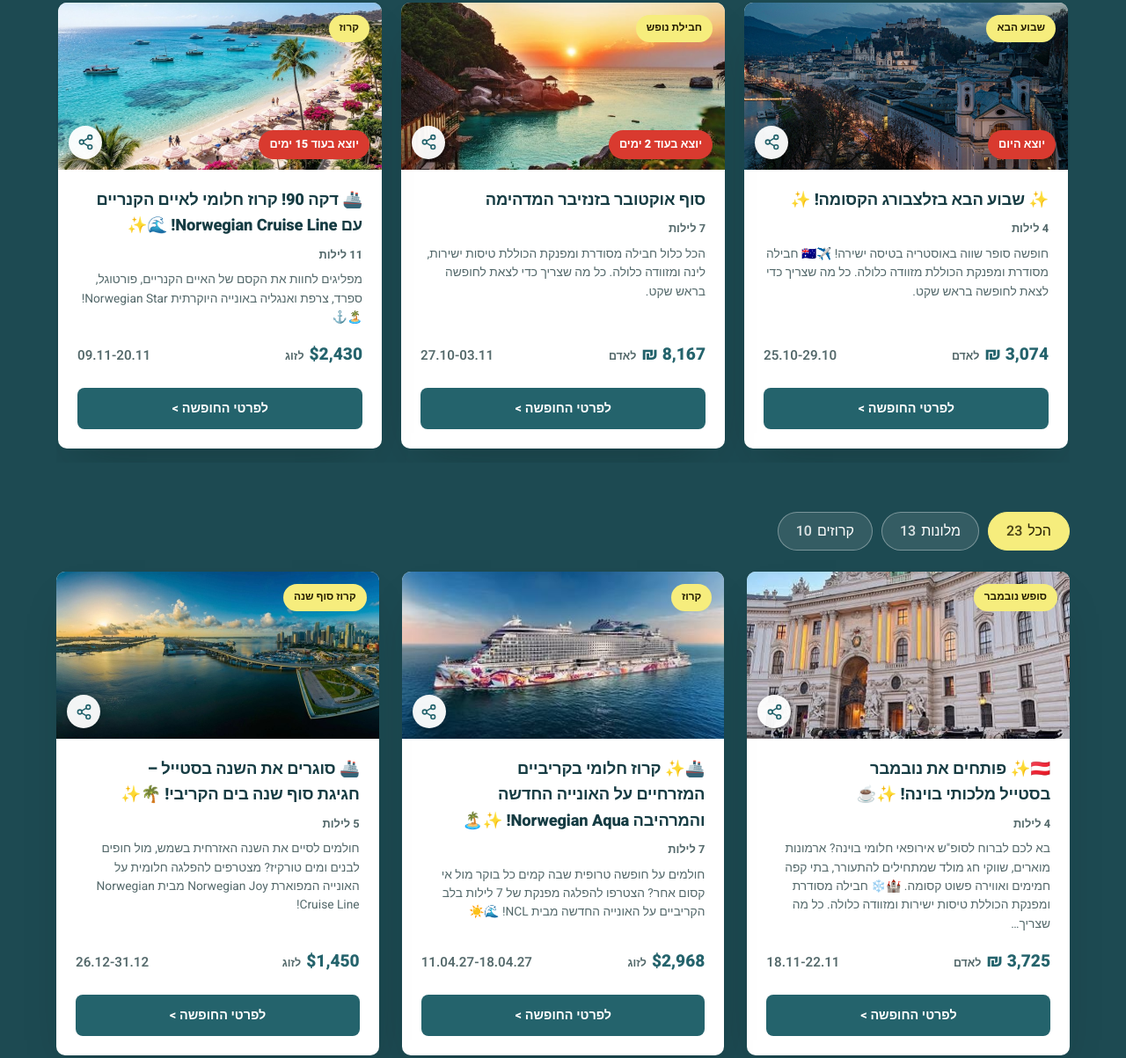
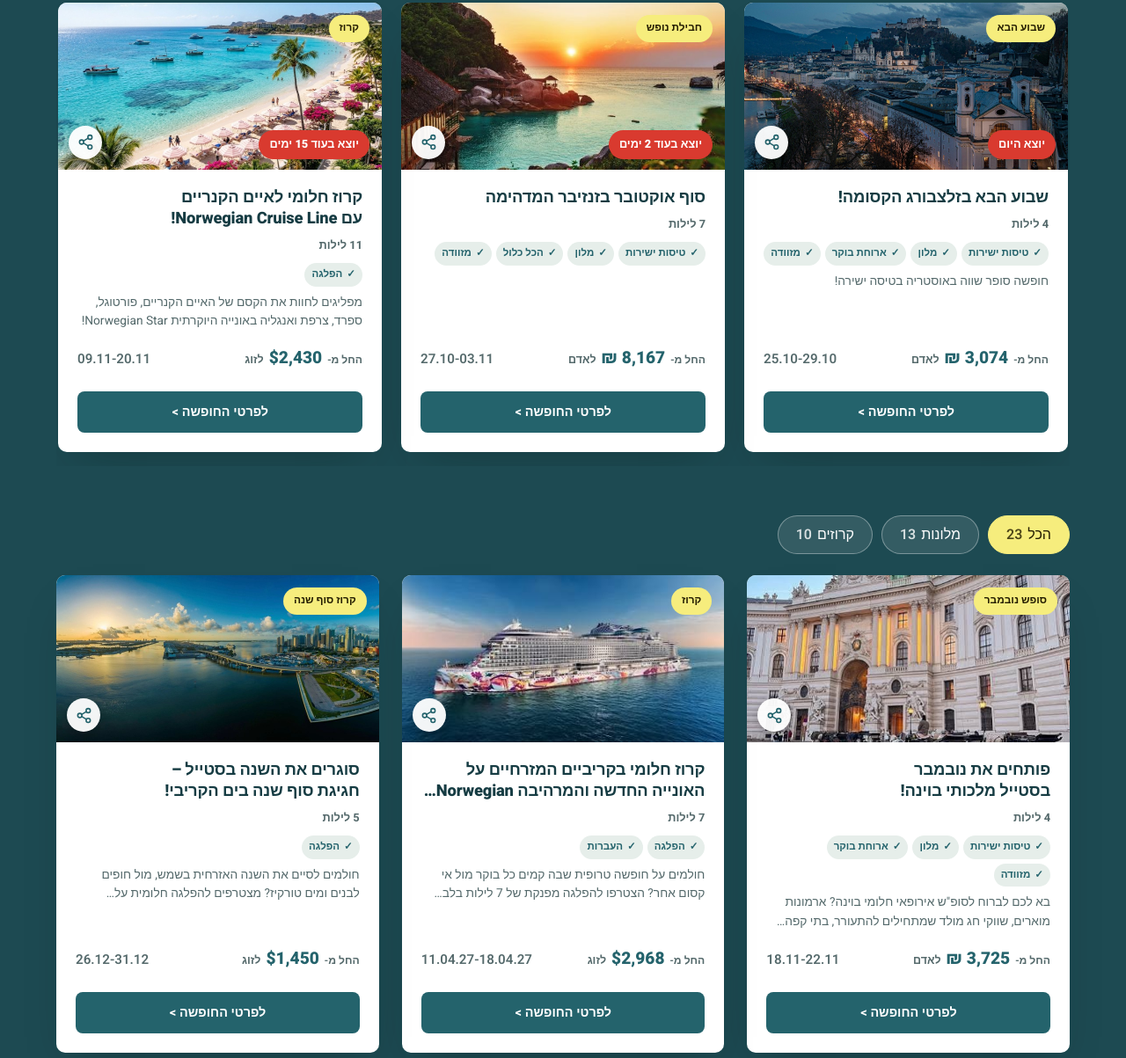
Before and after one commit to ifamorovitz-hue/moroshabat, a plain HTML site: page index.html in a window 1280 px wide. Shown: the part 1110-2313 px from the top of the page at 88% size. Drawn offline with Linux system fonts and the light colour scheme.

Commit message:
כרטיסי חבילות אחידים: כותרות בלי אימוג'י, תגיות "מה כלול", "החל מ-", תיאור קצר וטעינה עצלה של תמונות (מקומי)
Co-Authored-By: Claude Sonnet 5.5 <noreply@anthropic.com>

```diff
--- a/index.html
+++ b/index.html
@@ -246,8 +246,12 @@
   .pkg-body{ display:flex; flex-direction:column; gap:8px; padding:20px 22px 22px; flex:1; }
   .pkg-body h3{ color:var(--text); font-size:1.15rem; font-weight:800; }
   .pkg-meta{ color:var(--muted); font-size:.8rem; font-weight:700; }
-  .pkg-desc{ color:var(--muted); font-size:.86rem; line-height:1.55; }
-  @media (max-width:620px){ .pkg-desc{ display:-webkit-box; -webkit-line-clamp:3; -webkit-box-orient:vertical; overflow:hidden; } }
+  .pkg-body h3{ display:-webkit-box; -webkit-line-clamp:2; -webkit-box-orient:vertical; overflow:hidden; line-height:1.3; }
+  .pkg-incl{ display:flex; flex-wrap:wrap; gap:5px; margin:2px 0 0; padding:0; list-style:none; }
+  .pkg-incl li{ background:var(--mint); color:var(--teal-dark); font-size:.72rem; font-weight:700; padding:4px 8px; border-radius:99px; white-space:nowrap; }
+  .pkg-incl li::before{ content:'✓'; margin-inline-end:5px; font-weight:800; }
+  .pkg-from{ color:var(--muted); font-size:.76rem; font-weight:600; }
+  .pkg-desc{ color:var(--muted); font-size:.86rem; line-height:1.55; display:-webkit-box; -webkit-line-clamp:2; -webkit-box-orient:vertical; overflow:hidden; }
   .pkg-price-row{ display:flex; align-items:baseline; justify-content:space-between; gap:10px; margin-top:auto; padding-top:8px; }
   .pkg-price-wrap{ display:flex; align-items:baseline; gap:6px; }
   .pkg-price{ color:var(--teal-dark); font-size:1.2rem; font-weight:800; }
@@ -692,6 +696,15 @@
     name = String(name).slice(0, 50);
     if (window.umami && typeof window.umami.track === 'function') window.umami.track(name);
     else if (started) queue.push(name);
+  };
+  var EMOJI_RE = /[\u{1F000}-\u{1FAFF}\u{2300}-\u{23FF}\u{2600}-\u{27BF}\u{2B00}-\u{2BFF}\u{FE0F}\u{200D}\u{20E3}]/gu;
+  window.moroStripEmoji = function(str){
+    return String(str == null ? '' : str).replace(EMOJI_RE, '').replace(/[ \t]{2,}/g, ' ').replace(/[ \t]+\n/g, '\n').trim();
+  };
+  window.moroCleanTitle = function(t){
+    t = window.moroStripEmoji(t);
+    t = t.replace(/^\s*דקה\s*90\s*[!:.\-–]*\s*/, '').replace(/^[\s!.:\-–]+/, '').replace(/[\s!]*!+\s*$/, '!').trim();
+    return t;
   };
   window.moroInitAnalytics = function(id){
     if (started || !id || isAdminDevice()) return;
@@ -1209,7 +1222,7 @@
   var current = null, lastFocus = null;
   function dealUrl(id){ return location.origin + location.pathname + '?deal=' + encodeURIComponent(id); }
   function dealText(d){
-    var bits = [d.title];
+    var bits = [window.moroCleanTitle(d.title) || d.title];
     if (d.dates) bits.push(d.dates);
     if (d.price) bits.push('החל מ-' + d.price + (d.priceNote ? ' ' + d.priceNote : ''));
     return bits.join(' | ');
@@ -1876,21 +1889,44 @@
     var pkgLoading = document.getElementById('pkgLoading');
 
     var SHARE_ICON = '<svg viewBox="0 0 24 24" fill="none" stroke="currentColor" stroke-width="2" stroke-linecap="round" stroke-linejoin="round" aria-hidden="true"><circle cx="18" cy="5" r="3"/><circle cx="6" cy="12" r="3"/><circle cx="18" cy="19" r="3"/><path d="M8.6 13.5l6.8 4M15.4 6.5l-6.8 4"/></svg>';
+    var BOILER_RE = /חבילה מסודרת ומפנקת הכוללת[^.]*\.\s*כל מה שצריך כדי לצאת לחופשה בראש שקט\.?/;
+    function cardBlurb(d){
+      var t = window.moroStripEmoji(d.cardDesc || '');
+      var cut = t.replace(BOILER_RE, '').replace(/\s{2,}/g, ' ').trim();
+      if (cut.length >= 25) return cut;
+      return cardIncludes(d).length ? '' : t;
+    }
+    function cardIncludes(d){
+      var t = window.moroStripEmoji([d.title, d.cardDesc, d.desc].join(' \n '));
+      var out = [];
+      if (dealKind(d) === 'cruise' || /הפלגה|קרוז/.test(t)) out.push('הפלגה');
+      if (/טיסות?\s+ישירות|טיסה\s+ישירה/.test(t)) out.push('טיסות ישירות'); else if (/טיסות?\b/.test(t)) out.push('טיסות');
+      if (/מלון|לינה/.test(t)) out.push('מלון');
+      if (/ארוחת\s+בוקר|ארוחות\s+בוקר|א\.\s?בוקר/.test(t)) out.push('ארוחת בוקר');
+      if (/הכל\s+כלול|פנסיון/.test(t)) out.push('הכל כלול');
+      if (/מזוודה/.test(t)) out.push('מזוודה');
+      if (/העברות/.test(t)) out.push('העברות');
+      return out.slice(0, 4);
+    }
     function renderPkgCard(d, opts){
       opts = opts || {};
       var article = document.createElement('article');
       article.className = 'pkg-card';
+      var shownTitle = window.moroCleanTitle(d.title) || d.title;
+      var incl = cardIncludes(d);
       article.innerHTML =
         '<div class="pkg-media">' +
-          '<img src="' + escapeHtml(d.image) + '" alt="' + escapeHtml(d.imageAlt || d.title) + '">' +
-          '<span class="pkg-tag">' + escapeHtml(d.tag) + '</span>' +
+          '<img src="' + escapeHtml(d.image) + '" alt="' + escapeHtml(d.imageAlt || shownTitle) + '" loading="lazy">' +
+          '<span class="pkg-tag">' + escapeHtml(window.moroStripEmoji(d.tag)) + '</span>' +
         '</div>' +
         '<div class="pkg-body">' +
-          '<h3>' + escapeHtml(d.title) + '</h3>' +
+          '<h3>' + escapeHtml(shownTitle) + '</h3>' +
           '<p class="pkg-meta">' + escapeHtml(d.meta) + '</p>' +
-          '<p class="pkg-desc">' + escapeHtmlNl(d.cardDesc) + '</p>' +
+          (incl.length ? '<ul class="pkg-incl" aria-label="מה כלול">' + incl.map(function(x){ return '<li>' + escapeHtml(x) + '</li>'; }).join('') + '</ul>' : '') +
+          (cardBlurb(d) ? '<p class="pkg-desc">' + escapeHtmlNl(cardBlurb(d)) + '</p>' : '') +
           '<div class="pkg-price-row">' +
             '<span class="pkg-price-wrap">' +
+              '<span class="pkg-from">החל מ-</span>' +
               '<span class="pkg-price">' + escapeHtml(d.price) + '</span>' +
               '<span class="pkg-price-note">' + escapeHtml(d.priceNote) + '</span>' +
             '</span>' +
@@ -1905,7 +1941,7 @@
       }
       var shareBtn = document.createElement('button');
       shareBtn.type = 'button'; shareBtn.className = 'pkg-share-btn';
-      shareBtn.setAttribute('data-share-deal', d.id); shareBtn.setAttribute('aria-label', 'שיתוף החבילה: ' + d.title);
+      shareBtn.setAttribute('data-share-deal', d.id); shareBtn.setAttribute('aria-label', 'שיתוף החבילה: ' + shownTitle);
       shareBtn.innerHTML = SHARE_ICON;
       article.querySelector('.pkg-media').appendChild(shareBtn);
       if (editModeActive) {
@@ -2030,7 +2066,7 @@
 
       var body = '';
       body += '<span class="deal-modal-tag">' + escapeHtml(d.tag) + '</span>';
-      body += '<h3>' + escapeHtml(d.title) + '</h3>';
+      body += '<h3>' + escapeHtml(window.moroCleanTitle(d.title) || d.title) + '</h3>';
       body += '<p class="deal-modal-dates"><bdi dir="ltr">' + escapeHtml(d.dates) + '</bdi></p>';
       body += '<p class="deal-modal-desc">' + escapeHtmlNl(d.desc) + '</p>';
 
@@ -2057,7 +2093,7 @@
       body += '<button type="button" class="deal-share-btn" data-share-deal="' + escapeHtml(d.id) + '">' + SHARE_ICON + 'שיתוף</button>';
 
       dealModalImg.src = d.image;
-      dealModalImg.alt = d.title;
+      dealModalImg.alt = window.moroCleanTitle(d.title) || d.title;
       dealModalBody.innerHTML = body;
     }
 
```
